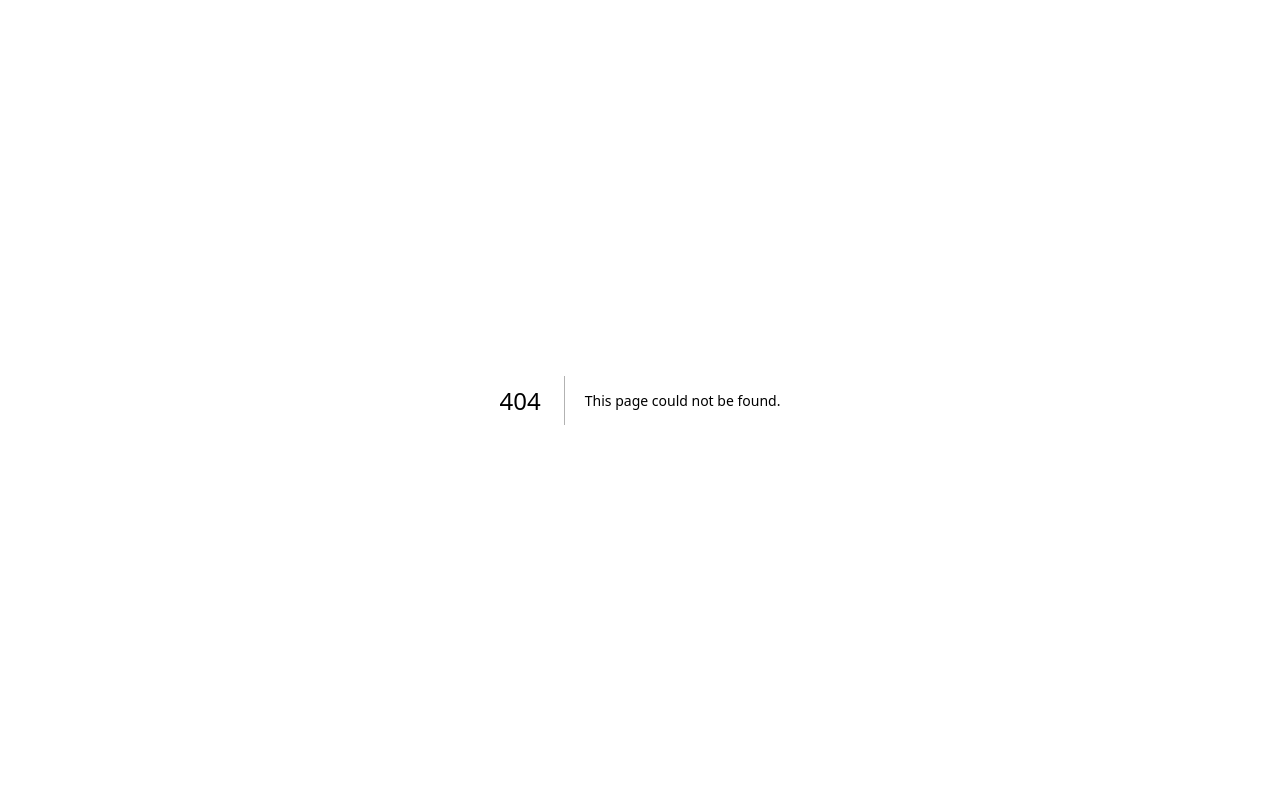
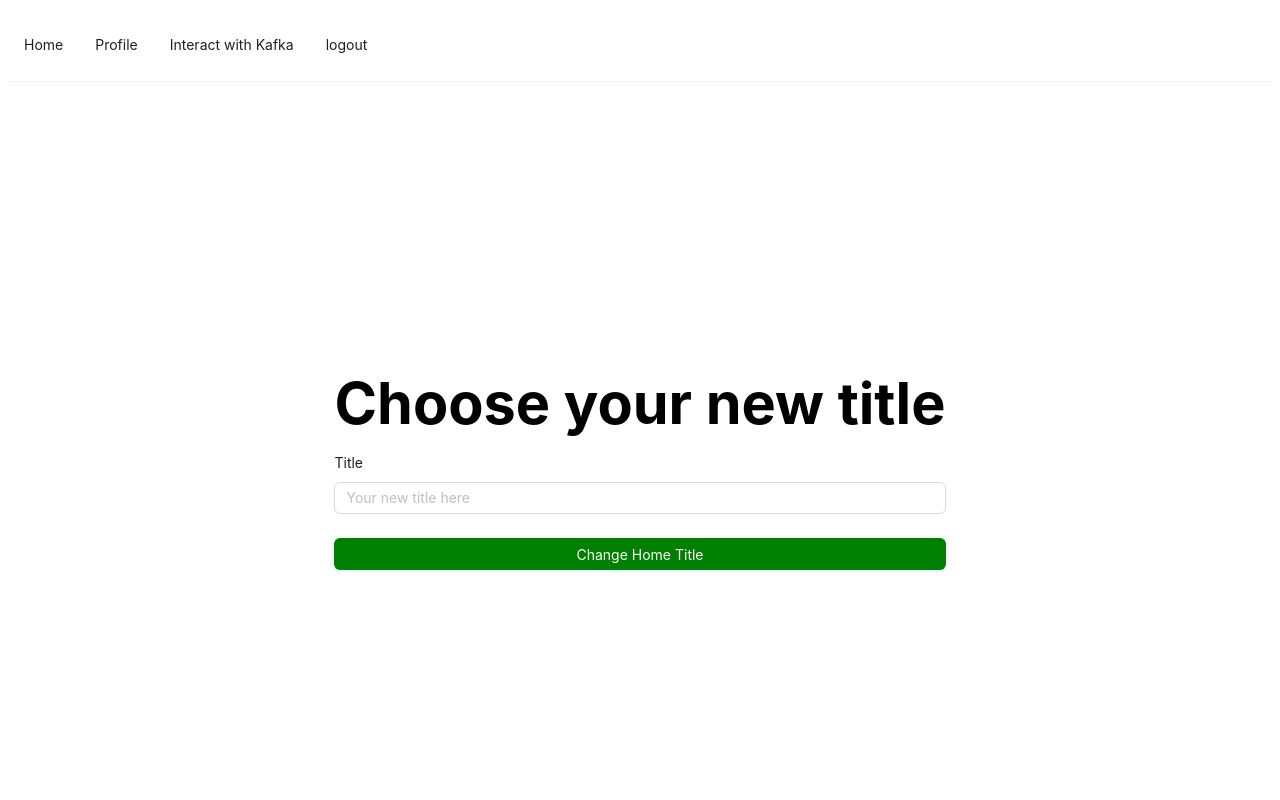
Before and after one commit to vinimocci/human-resources-web-product, a Next.js app: page /kafkaproducer in a window 1280 px wide. Before the commit this address had no page. Shown: the top 800 px of the page. Built offline with nearby package versions, Linux system fonts and the light colour scheme; sample sign-in values are in the browser's storage.

Commit message:
#feature: added new page to send a new home title for kafka message creation

```diff
--- /dev/null
+++ b/api/Notification.js
@@ -0,0 +1,25 @@
+import axios from 'axios'
+
+const api = axios.create({
+    baseURL: 'http://localhost:5023',
+  });
+
+export const PostNotification = async (notificationData) => {
+    var notification = prepareNotificationDataToRequest(notificationData)
+
+  try {
+    const response = await api.post('/changeNotification', notification);
+    return response.data;
+  } catch (error) {
+    throw error;
+  }
+};
+
+const prepareNotificationDataToRequest = (notificationData) => {
+    var notificationFormData = new FormData()
+
+    notificationFormData.append('description', notificationData.description)
+    notificationFormData.append('topic', notificationData.topic)
+
+    return notificationFormData
+}
--- a/components/header/MainHeader.js
+++ b/components/header/MainHeader.js
@@ -26,6 +26,11 @@ function MainHeader(){
                     </Link>
                 </Menu.Item>
                 <Menu.Item>
+                    <Link href="/kafkaproducer">
+                      <p>Interact with Kafka</p>
+                    </Link>
+                </Menu.Item>
+                <Menu.Item>
                     <Link href="/profile" onClick={LogoutUser}>
                       <p>logout</p>
                     </Link>
--- /dev/null
+++ b/pages/kafkaproducer/index.js
@@ -0,0 +1,82 @@
+import Head from 'next/head'
+import LoginSession from '../../_app'
+import { useForm } from 'react-hook-form'
+import { EmptyMessage } from './../../utils/Consts'
+import styles from './../../styles/Profile.module.css'
+import { PostNotification } from '../../api/Notification'
+import RequestErrorModal from '../../components/modals/requestErrorModal/RequestErrorModal'
+
+import {
+    Form,
+    Input,
+    Button
+} from 'antd'
+
+import React,
+{ useState } from 'react'
+
+const KafkaProducer = () => {
+
+    const { handleSubmit, setValue } = useForm();
+    const [isErrorModalOpen, setIsErrorModalOpen] = useState(false);
+    const [modalErrorMessage, setModalErrorMessage] = useState(EmptyMessage);
+
+    const ChangeNotification = async (notificationData) => {
+        try{
+          const result = await PostNotification(notificationData);
+          //add a modal when success -- @vini.mocci
+
+        } catch (error) {
+          setModalErrorMessage(error.response.data.message)
+          setIsErrorModalOpen(true)
+        }
+    }
+
+    const handleInputedNotification = (event) => {
+        setValue("description", event.target.value)
+        setValue("topic", "notifications")
+    }
+
+    const handleModalClose = () => {
+        setIsErrorModalOpen(false);
+    }
+
+    return (
+        <div className={styles.container}>
+            <Head>
+                <title>Change the Home title with Kafka here!</title>
+                <link rel="icon" href="/favicon.ico" />
+            </Head>
+
+            <main>
+            <h1 className={styles.title}>
+              Choose your new title
+            </h1>
+                <div className="ChangeAfterFinished_UserDataForm">
+                    <Form layout="vertical" onFinish={handleSubmit(ChangeNotification)} rules={[{ required: true, message: 'Please enter your email'}]}>
+                        <Form.Item label="Title">
+                            <Input
+                                type='text'
+                                placeholder='Your new title here'
+                                onChange={handleInputedNotification}
+                            >
+                            </Input>
+                        </Form.Item>
+
+                        <Form.Item>
+                        <Button style={{backgroundColor:"green", width:"100%"}} type="primary" htmlType="submit">Change Home Title</Button>
+                        </Form.Item>
+                    </Form>
+                </div>
+            </main>
+
+            <RequestErrorModal
+              isopen={isErrorModalOpen}
+              errorMessage={modalErrorMessage}
+              onClose={handleModalClose}
+            />
+        </div>
+    )
+}
+
+export default LoginSession(KafkaProducer);
--- a/utils/Consts.js
+++ b/utils/Consts.js
@@ -15,4 +15,10 @@ export const DefaultUserData =
         "addresszipcode": ""
 }
 
+export const DefaultNotification =
+{
+        "description": "",
+        "topic": ""
+}
+
 export const UserMusntEditInfo = true
```
